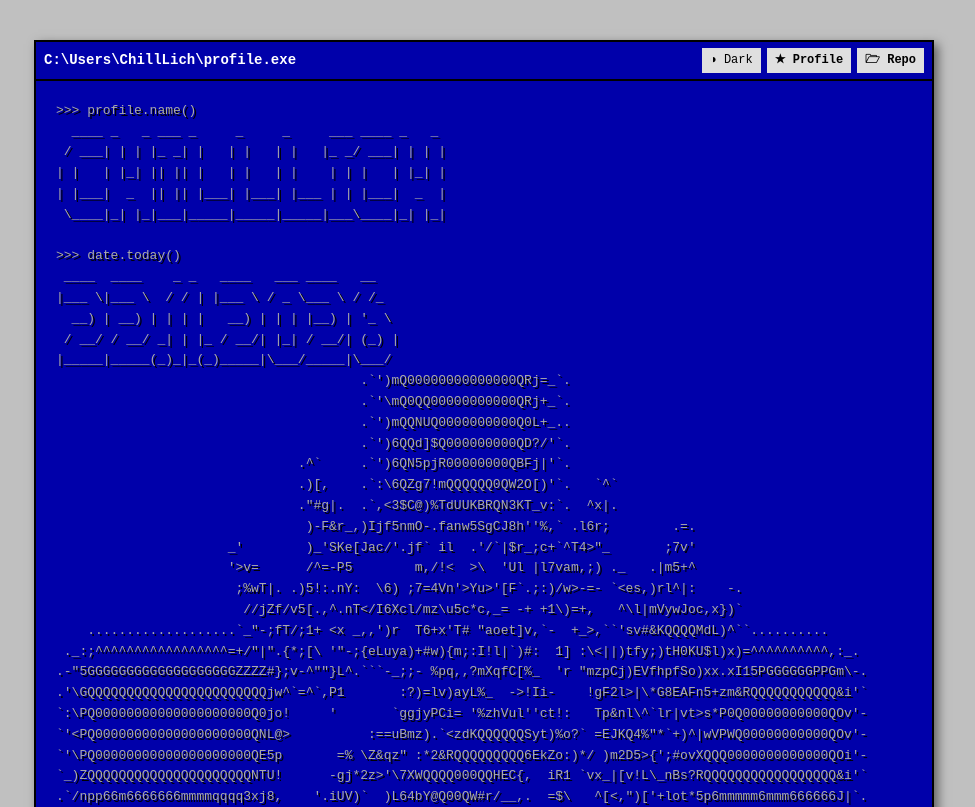
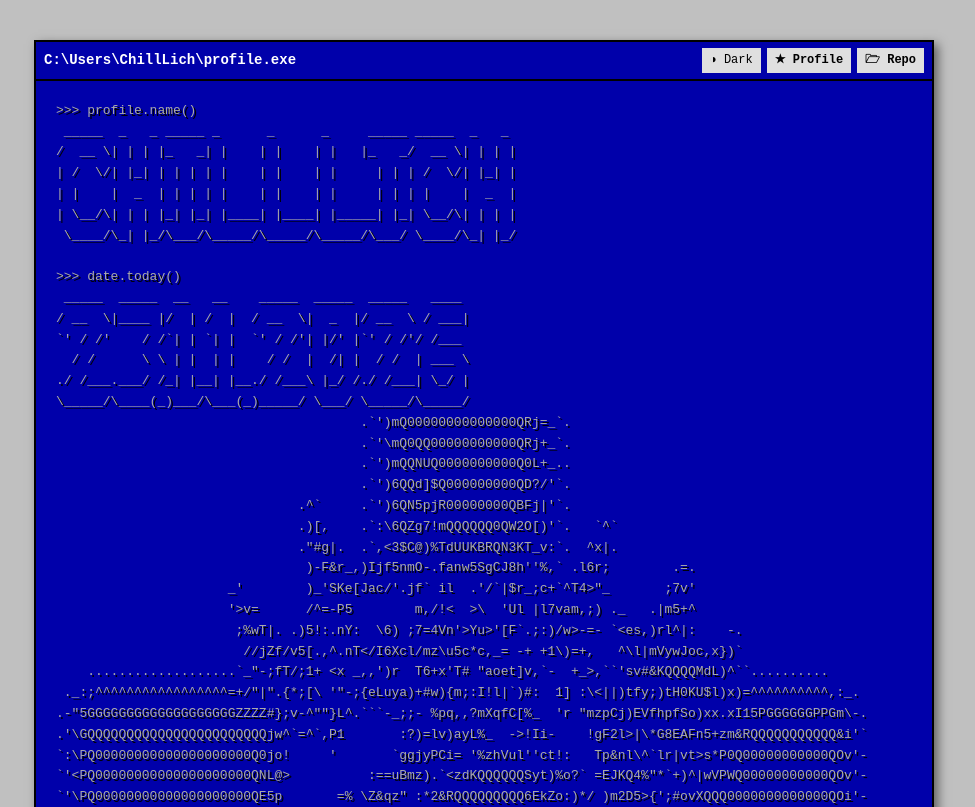
Before and after one commit to ChillLich/ChillLich, a plain HTML site: page docs/index.html in a window 1280 px wide. Shown: the top 807 px of the page, without its empty margins (156-1131 px from the left). Drawn offline with Linux system fonts and the light colour scheme.

Commit message:
deploy: 534566007382fed4b46f7212cf9f4460bc917adc

```diff
--- a/docs/index.html
+++ b/docs/index.html
@@ -282,18 +282,20 @@
 
       <div class="terminal-body">
         <pre><code>&gt;&gt;&gt; profile.name()
-  ____ _   _ ___ _     _     _     ___ ____ _   _
- / ___| | | |_ _| |   | |   | |   |_ _/ ___| | | |
-| |   | |_| || || |   | |   | |    | | |   | |_| |
-| |___|  _  || || |___| |___| |___ | | |___|  _  |
- \____|_| |_|___|_____|_____|_____|___\____|_| |_|
+ _____  _   _ _____ _      _      _     _____ _____  _   _
+/  __ \| | | |_   _| |    | |    | |   |_   _/  __ \| | | |
+| /  \/| |_| | | | | |    | |    | |     | | | /  \/| |_| |
+| |    |  _  | | | | |    | |    | |     | | | |    |  _  |
+| \__/\| | | |_| |_| |____| |____| |_____| |_| \__/\| | | |
+ \____/\_| |_/\___/\_____/\_____/\_____/\___/ \____/\_| |_/
 
 &gt;&gt;&gt; date.today()
- ____  ____    _ _   ____   ___ ____   __
-|___ \|___ \  / / | |___ \ / _ \___ \ / /_
-  __) | __) | | | |   __) | | | |__) | '_ \
- / __/ / __/ _| | |_ / __/| |_| / __/| (_) |
-|_____|_____(_)_|_(_)_____|\___/_____|\___/
+ _____  _____  __   __    _____  _____  _____   ____
+/ __  \|____ |/  | /  |  / __  \|  _  |/ __  \ / ___|
+`' / /'    / /`| | `| |  `' / /'| |/' |`' / /'/ /___
+  / /      \ \ | |  | |    / /  |  /| |  / /  | ___ \
+./ /___.___/ /_| |__| |__./ /___\ |_/ /./ /___| \_/ |
+\_____/\____(_)___/\___(_)_____/ \___/ \_____/\_____/
 </code></pre>
 <pre class="ascii-avatar">
                                        .`&#x27;)mQ00000000000000QRj=_`.
```
Also changed, not shown: 1 other file.
